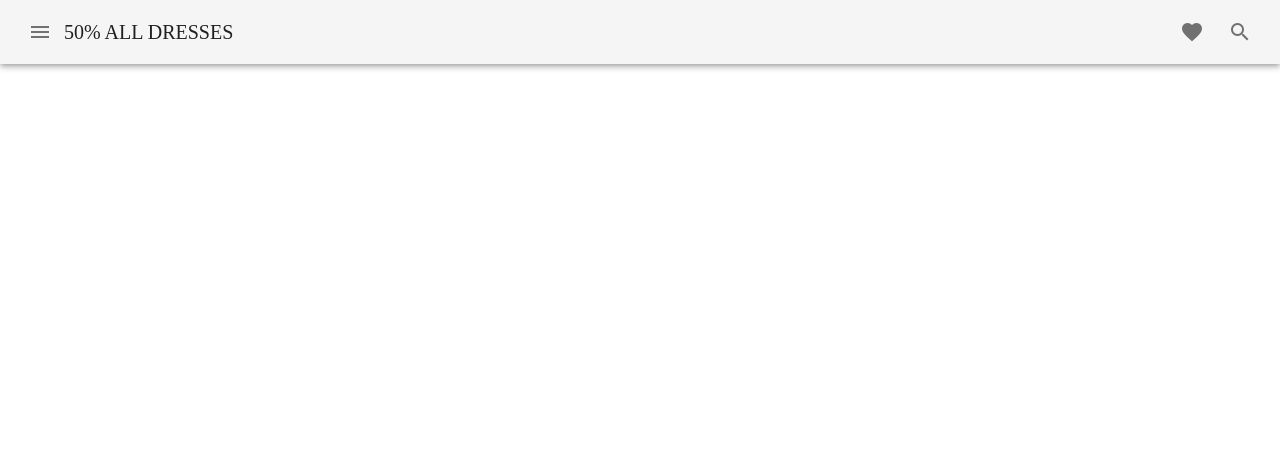
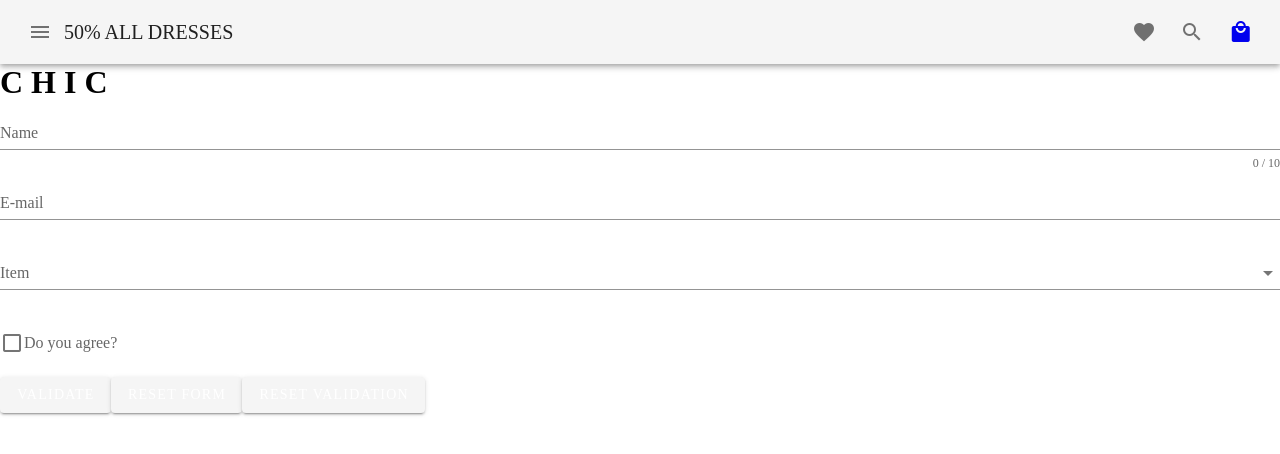
Before and after one commit to mariana-rivera/paginawebchic, a Vue app: page /form in a window 1280 px wide. Shown: the top 454 px of the page. Built offline with nearby package versions, Linux system fonts and the light colour scheme.

Commit message:
agregue un dialog que no esta terminado

```diff
--- a/src/App.vue
+++ b/src/App.vue
@@ -19,12 +19,22 @@
       <v-btn icon>
         <v-icon>mdi-magnify</v-icon>
       </v-btn>
+      <v-btn icon>
+         <router-link to="/form">
+        <v-icon>mdi-shopping</v-icon>
+         </router-link>
+      </v-btn>
+
 
     </v-app-bar>
+
+      <h1 class="red--text text--darken-3"> C H I C </h1>
+
   </div>
 
     <router-view />
   </div>
+
 </template>
 
 <script>
--- a/src/components/HelloWorld.vue
+++ b/src/components/HelloWorld.vue
@@ -1,11 +1,7 @@
 <template>
   <div id="app">
     <v-app id="inspire">
-    <v-row>
-      <v-col cols="12" class="d-flex justify-center">
-      <h1 class="display-2 BLACK red--text text--darken-3"> C H I C </h1>
-      </v-col>
-    </v-row>
+
 
     <v-row >
       <v-col cols="12" class="d-flex justify-center">
@@ -68,6 +64,4 @@
   }),
 };
 
-
-
 </script>
--- /dev/null
+++ b/src/components/form.vue
@@ -0,0 +1,98 @@
+<template>
+  <v-form
+    ref="form"
+    v-model="valid"
+    lazy-validation
+  >
+    <v-text-field
+      v-model="name"
+      :counter="10"
+      :rules="nameRules"
+      label="Name"
+      required
+    ></v-text-field>
+
+    <v-text-field
+      v-model="email"
+      :rules="emailRules"
+      label="E-mail"
+      required
+    ></v-text-field>
+
+    <v-select
+      v-model="select"
+      :items="items"
+      :rules="[v => !!v || 'Item is required']"
+      label="Item"
+      required
+    ></v-select>
+
+    <v-checkbox
+      v-model="checkbox"
+      :rules="[v => !!v || 'You must agree to continue!']"
+      label="Do you agree?"
+      required
+    ></v-checkbox>
+
+    <v-btn
+      :disabled="!valid"
+      color="success"
+      class="mr-4"
+      @click="validate"
+    >
+      Validate
+    </v-btn>
+
+    <v-btn
+      color="error"
+      class="mr-4"
+      @click="reset"
+    >
+      Reset Form
+    </v-btn>
+
+    <v-btn
+      color="warning"
+      @click="resetValidation"
+    >
+      Reset Validation
+    </v-btn>
+  </v-form>
+</template>
+<script>
+  export default {
+    data: () => ({
+      valid: true,
+      name: '',
+      nameRules: [
+        v => !!v || 'Name is required',
+        v => (v && v.length <= 10) || 'Name must be less than 10 characters',
+      ],
+      email: '',
+      emailRules: [
+        v => !!v || 'E-mail is required',
+        v => /.+@.+\..+/.test(v) || 'E-mail must be valid',
+      ],
+      select: null,
+      items: [
+        'Item 1',
+        'Item 2',
+        'Item 3',
+        'Item 4',
+      ],
+      checkbox: false,
+    }),
+
+    methods: {
+      validate () {
+        this.$refs.form.validate()
+      },
+      reset () {
+        this.$refs.form.reset()
+      },
+      resetValidation () {
+        this.$refs.form.resetValidation()
+      },
+    },
+  }
+</script>
--- a/src/components/sales.vue
+++ b/src/components/sales.vue
@@ -30,6 +30,48 @@
       src="https://www.forever21.com/images/default_330/00395683-01.jpg"
      />
      <v-card-text>Buckled Western Ankle Boots<br> $18.99</v-card-text>
+      <div class="text-center">
+    <v-dialog
+      v-model="dialog"
+      width="500"
+    >
+      <template v-slot:activator="{ on }">
+        <v-btn
+          color="red lighten-2"
+          dark
+          v-on="on"
+        >
+          Select
+        </v-btn>
+      </template>
+
+      <v-card>
+        <v-card-title
+          class="headline grey lighten-2"
+          primary-title
+        >
+          Privacy Policy
+        </v-card-title>
+
+        <v-card-text>
+          THIS ITEM IS SOLD OUT
+        </v-card-text>
+
+        <v-divider></v-divider>
+
+        <v-card-actions>
+          <v-spacer></v-spacer>
+          <v-btn
+            color="primary"
+            text
+            @click="dialog = false"
+          >
+            I accept
+          </v-btn>
+        </v-card-actions>
+      </v-card>
+    </v-dialog>
+  </div>
       </v-card>
       </v-col>
 
@@ -75,9 +117,9 @@
     >
       <v-card flat title class="d-flex">
       <v-img
-      src="https://www.forever21.com/images/1_front_750/00304771-02.jpg"
+      src="https://www.forever21.com/images/1_front_750/00341670-02.jpg"
      />
-     <v-card-text>Plus Size Faux Patent Leather Tube Dress<br> $19.99</v-card-text>
+     <v-card-text>Rolo Chain Bralette<br> $9.99</v-card-text>
       </v-card>
       </v-col>
 		</v-col>
@@ -85,3 +127,13 @@
  </v-container>
 </div>
 </template>
+
+<script>
+  export default {
+    data () {
+      return {
+        dialog: false,
+      }
+    },
+  }
+</script>
--- a/src/router/index.js
+++ b/src/router/index.js
@@ -5,8 +5,7 @@
 import Accesories from '@/components/accesories.vue'
 import PlusSize from '@/components/plussize.vue'
 import Sales from '@/components/sales.vue'
-
-
+import Form from '@/components/form.vue'
 
 
 
@@ -41,6 +40,13 @@
     path:'/sales',
     name:'Sales',
     component :Sales
+  },
+
+
+  {
+    path:'/form',
+    name:'Form',
+    component :Form
   }
 ]
 
```
